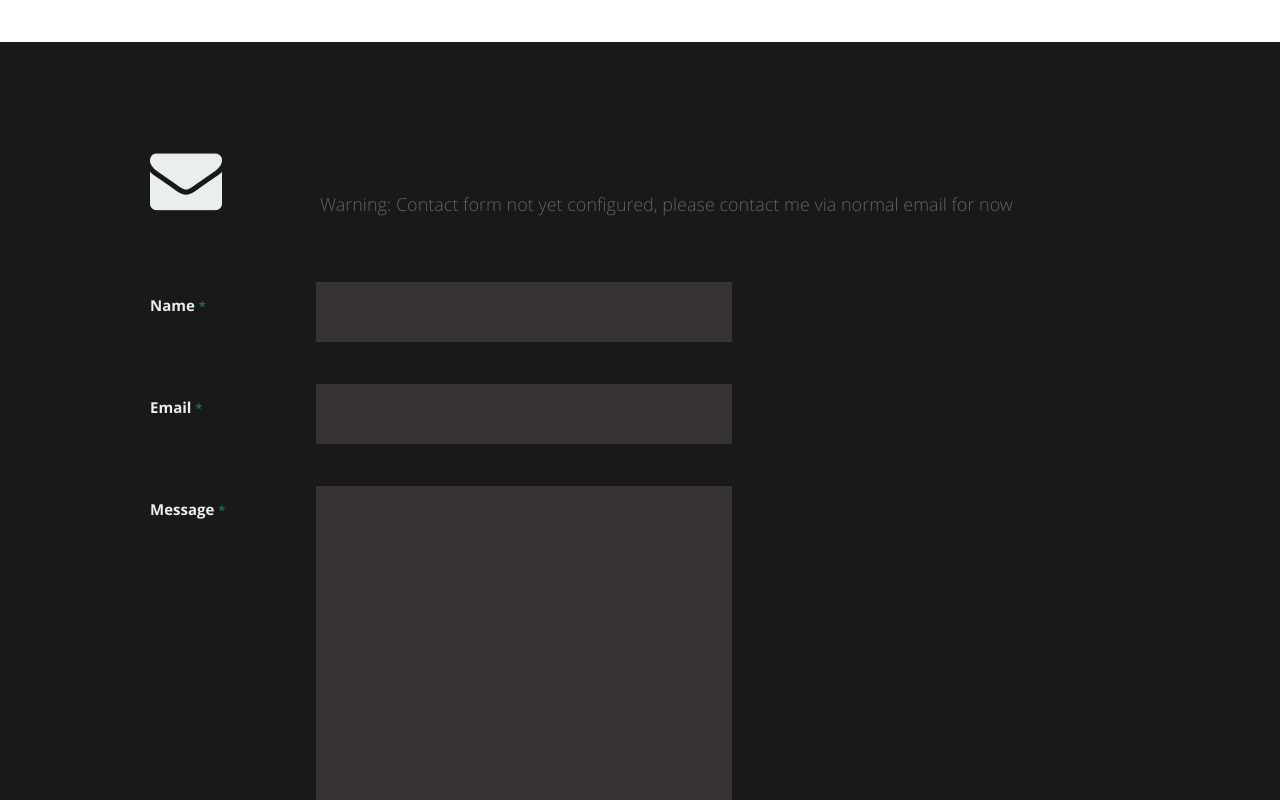
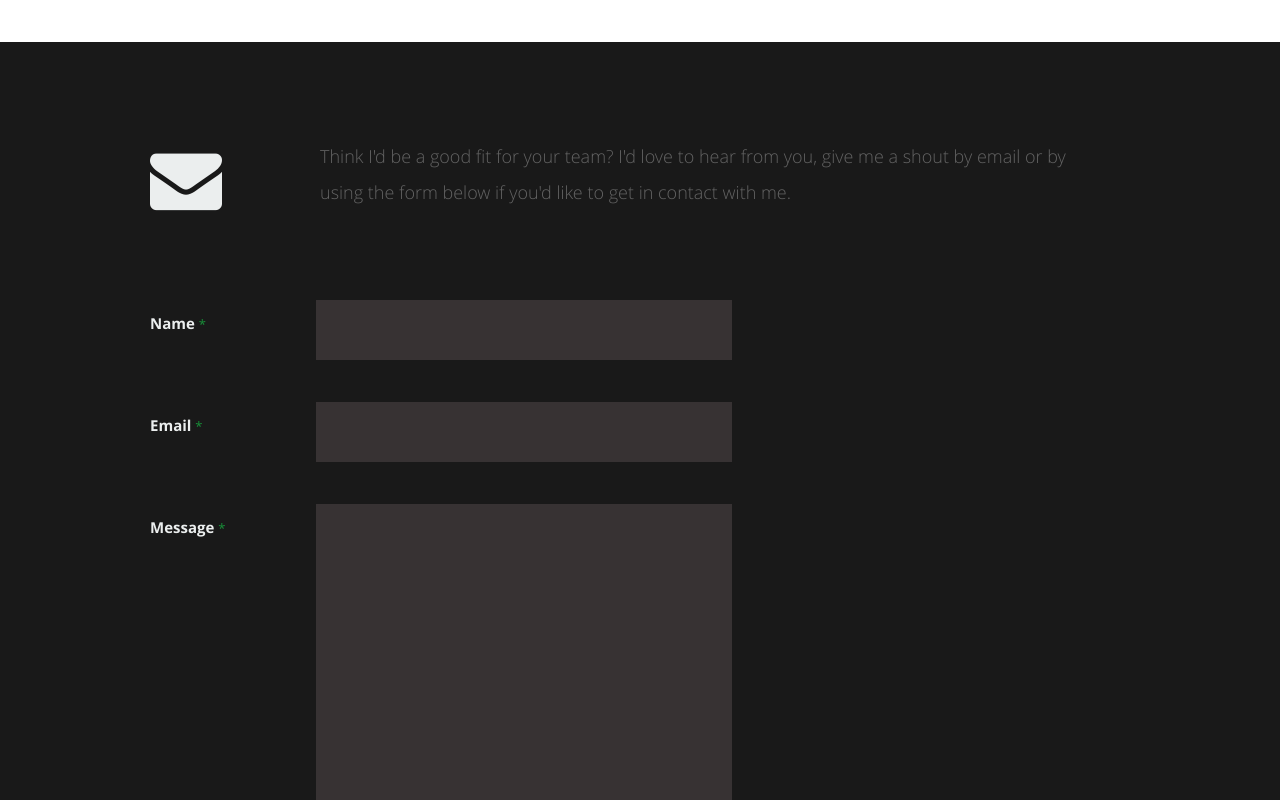
Before and after one commit to npa528/cv, a React (Create React App) app: page / in a window 1280 px wide. Shown: the part 3200-4000 px from the top of the page. Built offline with nearby package versions, Linux system fonts and the light colour scheme.

Commit message:
contact message

```diff
--- a/public/css/layout.css
+++ b/public/css/layout.css
@@ -234,7 +234,7 @@ ul#nav li.current a {
 }
 #about .profile-pic {
   position: relative;
-  width: 150px;
+  width: 130px;
   height: 150px;
   border-radius: 25%;
 }
--- a/src/App.js
+++ b/src/App.js
@@ -2,7 +2,7 @@ import React, { Component } from "react";
 import Header from "./components/Header";
 import About from "./components/About";
 import Resume from "./components/Resume";
-import { Contact } from "./components/Contact";
+import Contact from "./components/Contact";
 import Footer from "./components/Footer";
 import resumeData from "./resumeData";
 class App extends Component {
--- a/src/components/Contact.js
+++ b/src/components/Contact.js
@@ -1,11 +1,10 @@
 import React, { useState, useRef } from "react";
 import emailjs from "@emailjs/browser";
 
-// class Contact extends Component {
-export const Contact = (resumeData) => {
+function Contact(props) {
   const form = useRef();
-  if (resumeData) {
-    var message = resumeData.contactmessage;
+  if (props.resumeData) {
+    var message = props.resumeData.contactmessage;
   }
 
   const sendEmail = (e) => {
@@ -48,10 +47,6 @@ export const Contact = (resumeData) => {
         <div className="ten columns">
           <p className="lead">{message}</p>
           <br />
-          <p className="lead warning">
-            Warning: Contact form not yet configured, please contact me via
-            normal email for now
-          </p>
         </div>
       </div>
 
@@ -124,4 +119,6 @@ export const Contact = (resumeData) => {
     </section>
   );
   // }
-};
+}
+
+export default Contact;
--- a/src/components/Footer.js
+++ b/src/components/Footer.js
@@ -1,4 +1,4 @@
-import React, { Component } from 'react';
+import React, { Component } from "react";
 export default class Footer extends Component {
   render() {
     let resumeData = this.props.resumeData;
@@ -7,21 +7,23 @@ export default class Footer extends Component {
         <div className="row">
           <div className="twelve columns">
             <ul className="social-links">
-            {
-              resumeData.socialLinks && resumeData.socialLinks.map((item)=>{
-                return(
-                  <li>
+              {resumeData.socialLinks &&
+                resumeData.socialLinks.map((item) => {
+                  return (
+                    <li key={item.name}>
                       <a href={item.url}>
                         <i className={item.className} />
                       </a>
                     </li>
-                )
-              })
-            }
+                  );
+                })}
             </ul>
-
           </div>
-        <div id="go-top"><a className="smoothscroll" title="Back to Top" href="#home"><i className="icon-up-open" /></a></div>
+          <div id="go-top">
+            <a className="smoothscroll" title="Back to Top" href="#home">
+              <i className="icon-up-open" />
+            </a>
+          </div>
         </div>
       </footer>
     );
--- a/src/components/Resume.js
+++ b/src/components/Resume.js
@@ -27,7 +27,7 @@ export default class Resume extends Component {
             {resumeData.work &&
               resumeData.work.map((item) => {
                 return (
-                  <div className="row item">
+                  <div className="row item" key={item.CompanyName}>
                     <div className="twelve columns">
                       <h3>{item.CompanyName}</h3>
                       <p className="info">
@@ -57,7 +57,7 @@ export default class Resume extends Component {
             {resumeData.education &&
               resumeData.education.map((item) => {
                 return (
-                  <div className="row item">
+                  <div className="row item" key={item.UniversityName}>
                     <div className="twelve columns">
                       <h3>{item.UniversityName}</h3>
                       <p className="info">
--- a/src/resumeData.js
+++ b/src/resumeData.js
@@ -10,7 +10,7 @@ let resumeData = {
   bio:
     "I am software developer interested in Blockchain ecosyste, security and coding in general. Through my career, I developed applications using different tools and programming languages. I have confidence of using something new to me and with hard work and research I can deliver results quickly. I would like to have the chance to work in a Web 3.0 company that uses Blockchain technology, develops smart contract or any other company that wants a Backend developer with some experience in Java EE.",
   contactmessage:
-    "Have a project for me? Think I'd be a good fit for your team? I'd love to hear from you, give me a shout by email or by using the form below if you'd like to get in contact with me.",
+    "Think I'd be a good fit for your team? I'd love to hear from you, give me a shout by email or by using the form below if you'd like to get in contact with me.",
 
   roleDescription:
     "I like coding in various parts of development and I like to learn about new technologies.",
```
Lines whose indentation alone changed are shown as unchanged.
